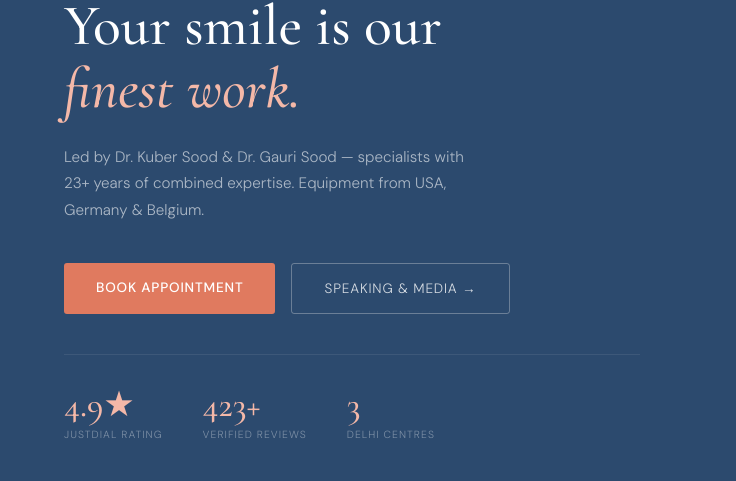
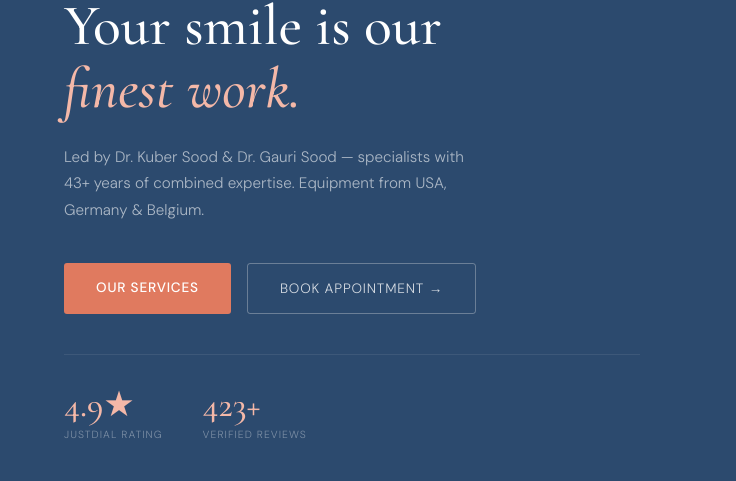
Before and after one commit to tdhawan/affinity-dental, a plain HTML site: page index.html in a window 1280 px wide. Shown: the part 225-706 px from the top of the page, 0-736 px from the left. Drawn offline with nearby package versions, Linux system fonts and the light colour scheme.

Commit message:
updated with bot

```diff
--- a/index.html
+++ b/index.html
@@ -298,15 +298,15 @@ footer{background:var(--slate-dark);padding:2.5rem 4rem}
   <div class="hero-text">
     <p class="hero-eyebrow">Premier Dental Care &middot; Kamla Nagar, Delhi</p>
     <h1 class="hero-heading">Your smile is our<br><em>finest work.</em></h1>
-    <p class="hero-sub">Led by Dr. Kuber Sood &amp; Dr. Gauri Sood &mdash; specialists with 23+ years of combined expertise. Equipment from USA, Germany &amp; Belgium.</p>
+    <p class="hero-sub">Led by Dr. Kuber Sood &amp; Dr. Gauri Sood &mdash; specialists with 43+ years of combined expertise. Equipment from USA, Germany &amp; Belgium.</p>
     <div class="hero-actions">
-      <a href="#contact" class="btn-coral" onclick="navTo('main','#contact',event)">Book Appointment</a>
-      <a href="#" class="btn-outline" onclick="showPage('speaking',event)">Speaking &amp; Media &rarr;</a>
+      <a href="#services" class="btn-coral" onclick="navTo('main','#services',event)">Our Services</a>
+      <a href="#contact" class="btn-outline" onclick="navTo('main','#contact',event)">Book Appointment &rarr;</a>
     </div>
     <div class="hero-stats">
       <div><div class="stat-num">4.9&#9733;</div><div class="stat-label">Justdial Rating</div></div>
       <div><div class="stat-num">423+</div><div class="stat-label">Verified Reviews</div></div>
-      <div><div class="stat-num">3</div><div class="stat-label">Delhi Centres</div></div>
+
     </div>
   </div>
   <div class="hero-doctors">
@@ -599,7 +599,7 @@ CLINIC FACTS:
 - Instagram: @affinitypremium
 - Hours: Monday to Saturday 10:00 AM – 2:00 PM and 4:00 PM – 8:00 PM. Sunday 10:00 AM – 2:00 PM.
 - Rating: 4.9 stars on Justdial with 423+ reviews
-- 3 centres across Delhi
+- 3 Delhi locations
 - Equipment imported from USA, Germany and Belgium
 
 SERVICES:
```
